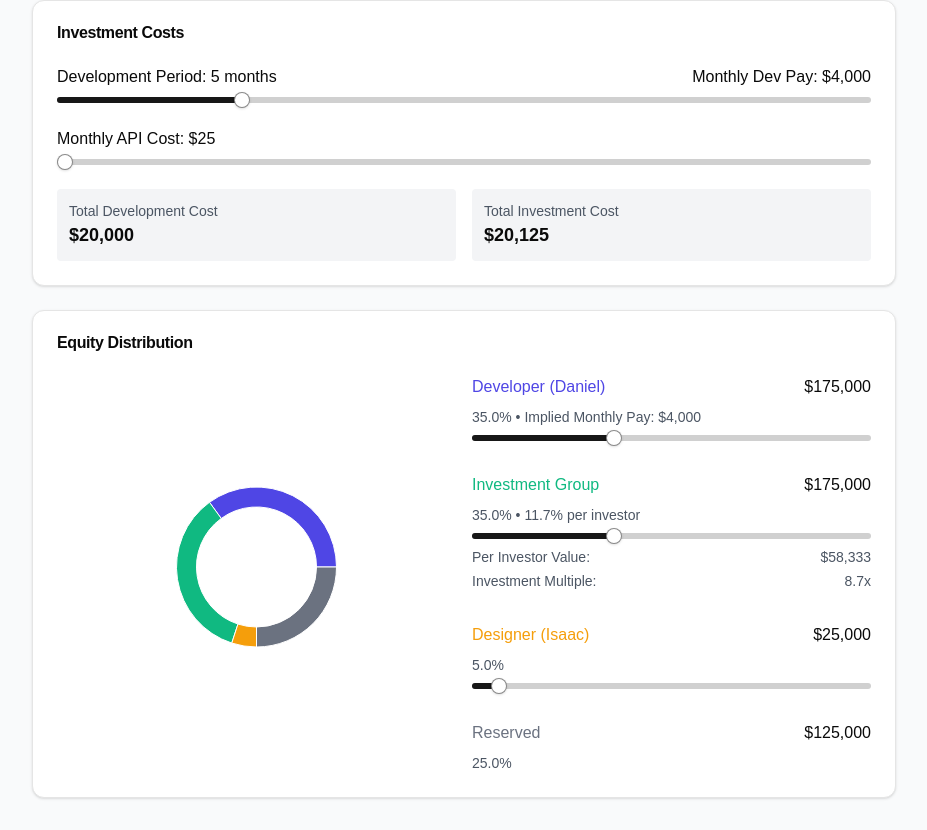
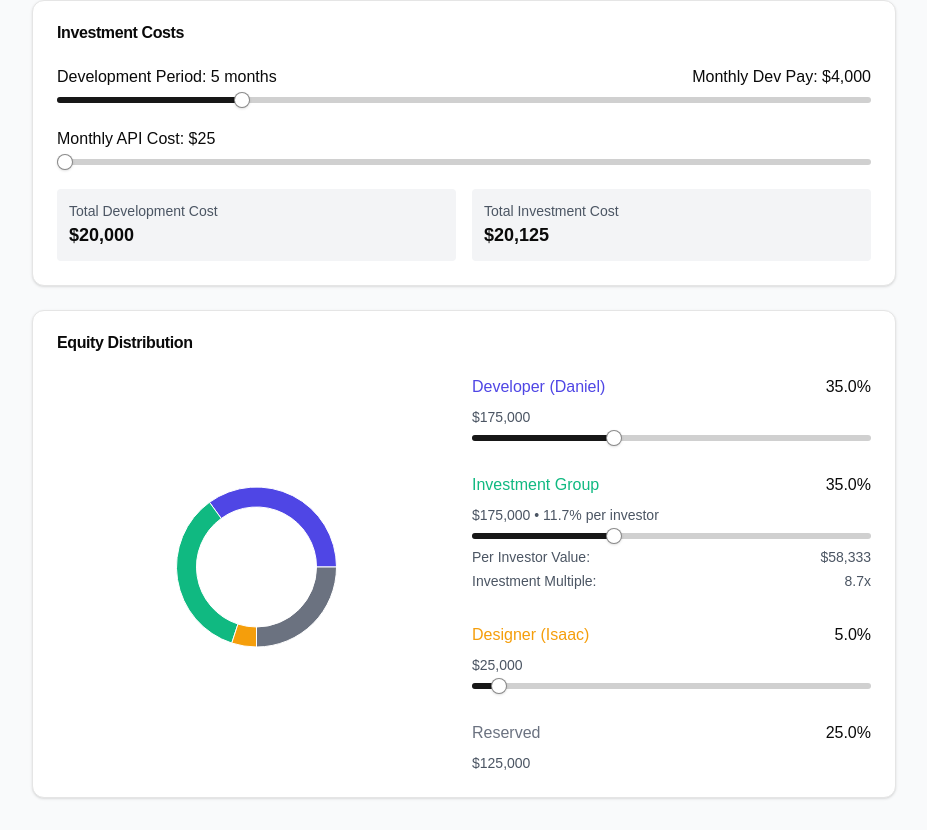
Before and after one commit to danhilse/equity-calculator, a Next.js app: page / in a window 1280 px wide. Shown: the part 408-1238 px from the top of the page, without its empty margins (176-1103 px from the left). Built offline with nearby package versions, Linux system fonts and the light colour scheme.

Commit message:
fix adjusted price

```diff
--- a/src/components/equity-calculator.tsx
+++ b/src/components/equity-calculator.tsx
@@ -231,10 +231,10 @@ const EquityCalculator = () => {
                   <label style={{ color: equityData[0].color }} className="font-medium">
                     Developer (Daniel)
                   </label>
-                  <span>{formatCurrency(riskAdjustedValuation * equityData[0].value / 100)}</span>
+                  <span className="font-medium">{formatPercent(equityData[0].value)}</span>
                 </div>
                 <div className="text-sm text-gray-600 mb-2">
-                  {formatPercent(equityData[0].value)} • Implied Monthly Pay: {formatCurrency(devPayMonthly)}
+                  {formatCurrency(riskAdjustedValuation * equityData[0].value / 100)}
                 </div>
                 <Slider
                   value={[equityData[0].value]}
@@ -251,10 +251,10 @@ const EquityCalculator = () => {
                   <label style={{ color: equityData[1].color }} className="font-medium">
                     Investment Group
                   </label>
-                  <span>{formatCurrency(riskAdjustedValuation * equityData[1].value / 100)}</span>
+                  <span className="font-medium">{formatPercent(equityData[1].value)}</span>
                 </div>
                 <div className="text-sm text-gray-600 mb-2">
-                  {formatPercent(equityData[1].value)} • {formatPercent(perInvestorEquity)} per investor
+                  {formatCurrency(riskAdjustedValuation * equityData[1].value / 100)} • {formatPercent(perInvestorEquity)} per investor
                 </div>
                 <Slider
                   value={[equityData[1].value]}
@@ -281,10 +281,10 @@ const EquityCalculator = () => {
                   <label style={{ color: equityData[2].color }} className="font-medium">
                     Designer (Isaac)
                   </label>
-                  <span>{formatCurrency(riskAdjustedValuation * equityData[2].value / 100)}</span>
+                  <span className="font-medium">{formatPercent(equityData[2].value)}</span>
                 </div>
                 <div className="text-sm text-gray-600 mb-2">
-                  {formatPercent(equityData[2].value)}
+                  {formatCurrency(riskAdjustedValuation * equityData[2].value / 100)}
                 </div>
                 <Slider
                   value={[equityData[2].value]}
@@ -301,10 +301,10 @@ const EquityCalculator = () => {
                   <label style={{ color: equityData[3].color }} className="font-medium">
                     Reserved
                   </label>
-                  <span>{formatCurrency(riskAdjustedValuation * equityData[3].value / 100)}</span>
+                  <span className="font-medium">{formatPercent(equityData[3].value)}</span>
                 </div>
                 <div className="text-sm text-gray-600">
-                  {formatPercent(equityData[3].value)}
+                  {formatCurrency(riskAdjustedValuation * equityData[3].value / 100)}
                 </div>
               </div>
             </div>
```
